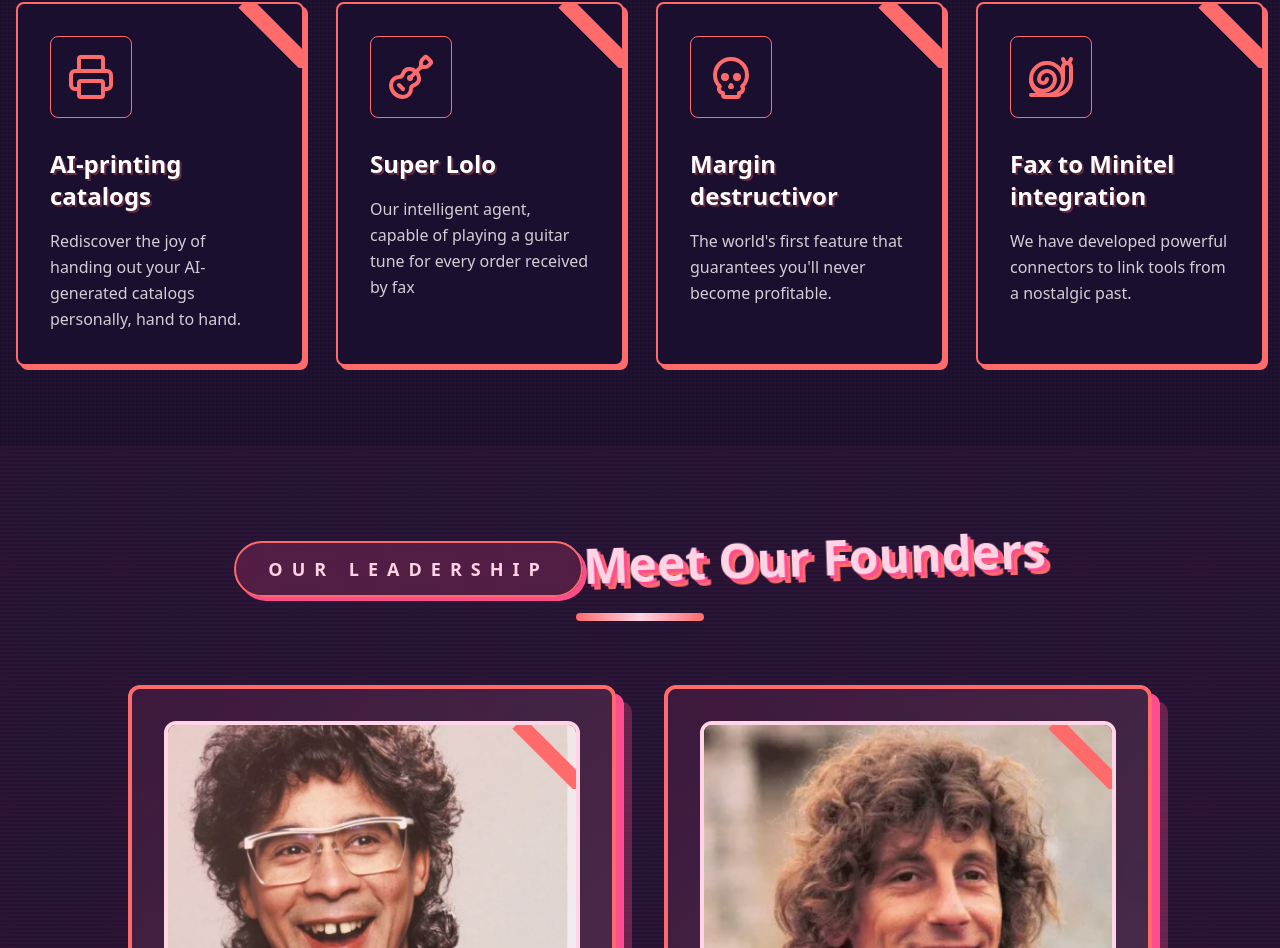
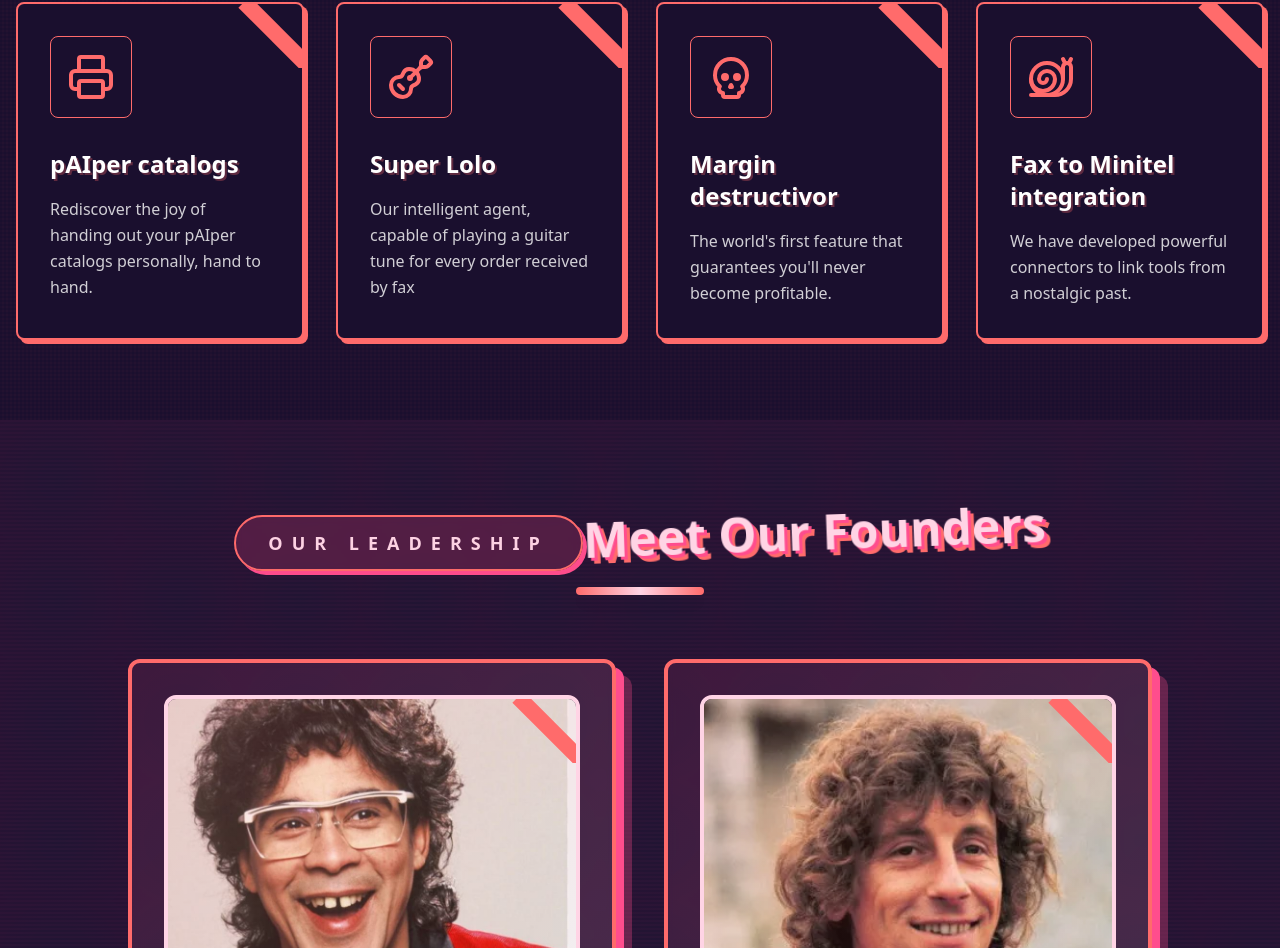
Before and after one commit to GrenadineB5/coeur-entrepreneurial-harmony, a React (Vite) app: page / in a window 1280 px wide. Shown: the part 1082-2030 px from the top of the page. Built offline with nearby package versions, Linux system fonts and the light colour scheme.

Commit message:
Update feature text in Features component
Changed the text "AI-printing catalogs" to "pAIper catalogs" and updated the description to reflect the new terminology in the Features component.
[skip gpt_engineer]

```diff
--- a/src/components/Features.tsx
+++ b/src/components/Features.tsx
@@ -5,8 +5,8 @@ export const Features = () => {
   const features = [
     {
       icon: <Printer className="w-12 h-12" />,
-      title: "AI-printing catalogs",
-      description: "Rediscover the joy of handing out your AI-generated catalogs personally, hand to hand.",
+      title: "pAIper catalogs",
+      description: "Rediscover the joy of handing out your pAIper catalogs personally, hand to hand.",
     },
     {
       icon: <Guitar className="w-12 h-12" />,
```
